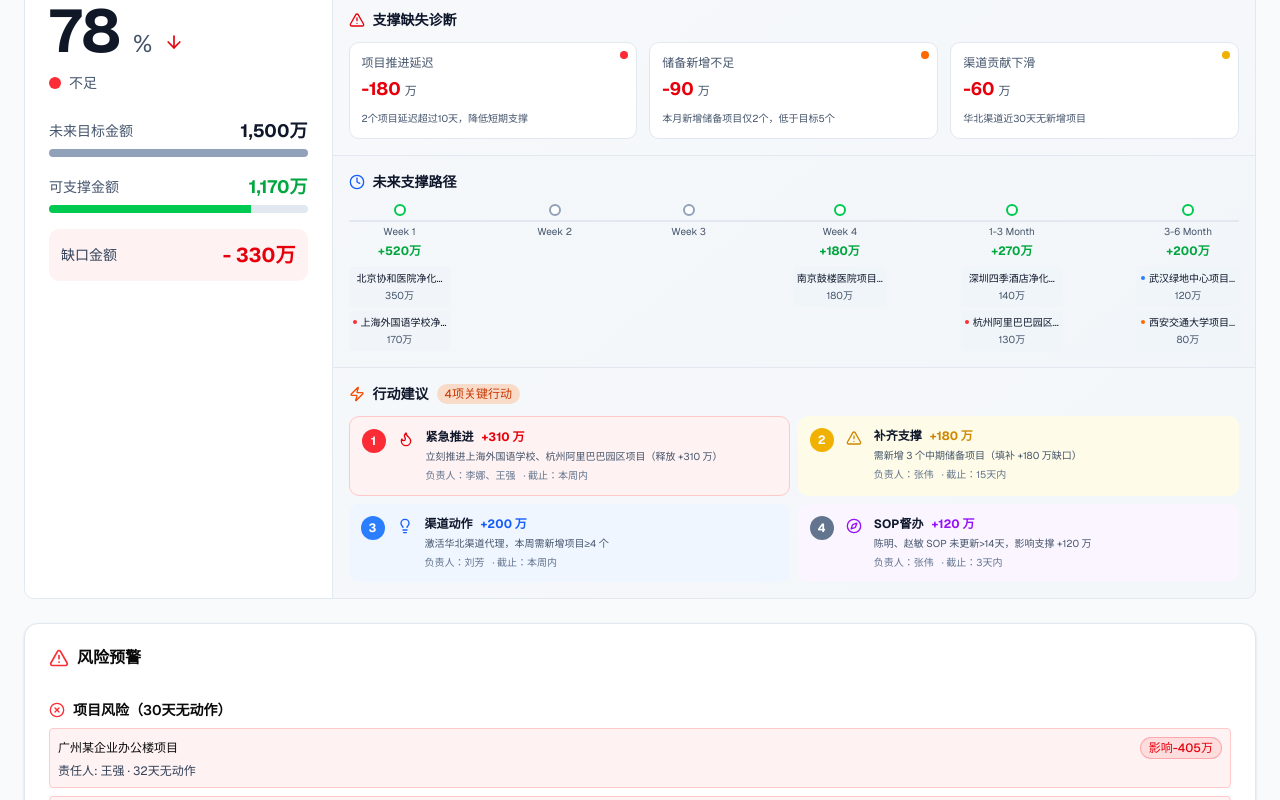
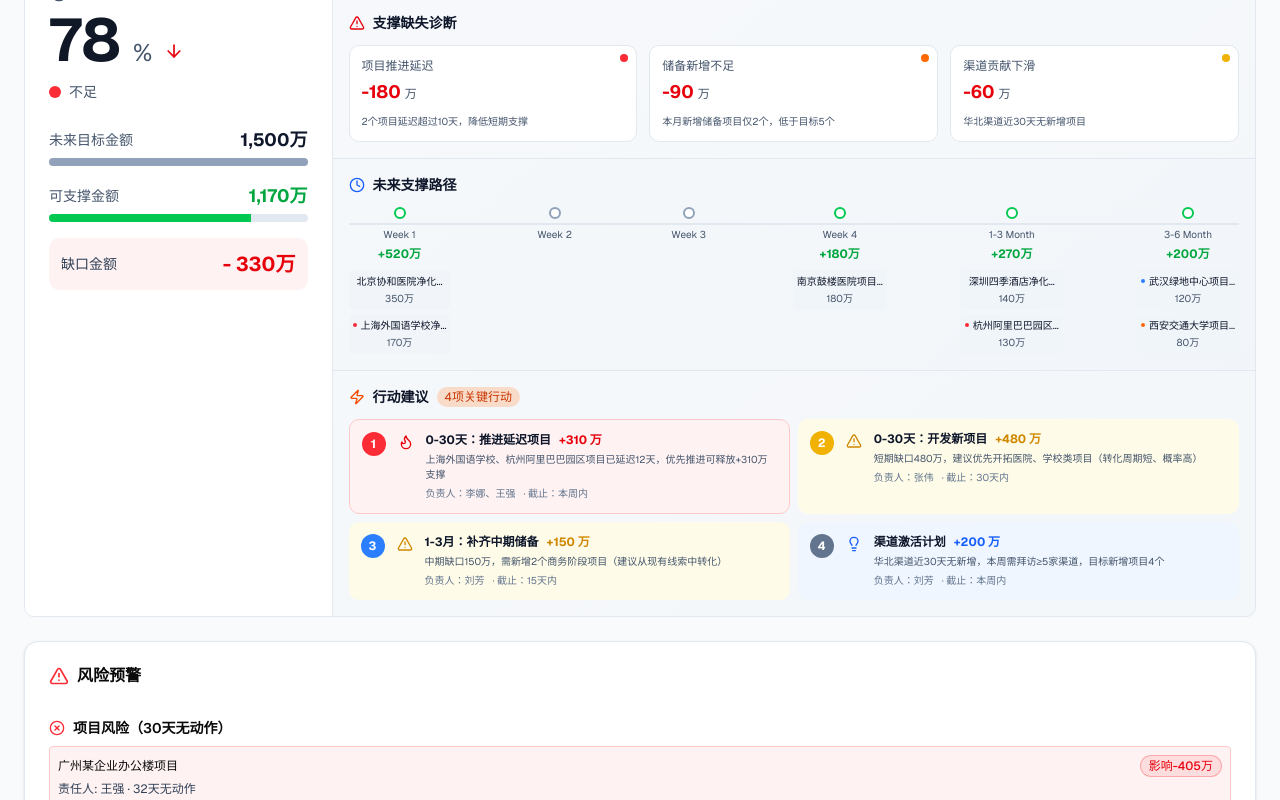
Before and after one commit to navylee1990/coze_jsc, a Next.js app: page /gm in a window 1280 px wide. Shown: the part 1068-1868 px from the top of the page. Built offline with nearby package versions, Linux system fonts and the light colour scheme.

Commit message:
feat(gm): 优化未来支撑充分性面板，添加针对性行动建议

```diff
--- a/src/components/FutureSupportAdequacyPanel.tsx
+++ b/src/components/FutureSupportAdequacyPanel.tsx
@@ -294,8 +294,8 @@ const regionData: RegionData = {
       id: '1',
       type: 'urgent',
       priority: 1,
-      title: '紧急推进',
-      description: '立刻推进上海外国语学校、杭州阿里巴巴园区项目（释放 +310 万）',
+      title: '0-30天：推进延迟项目',
+      description: '上海外国语学校、杭州阿里巴巴园区项目已延迟12天，优先推进可释放+310万支撑',
       impact: '+310 万',
       owner: '李娜、王强',
       deadline: '本周内'
@@ -304,31 +304,31 @@ const regionData: RegionData = {
       id: '2',
       type: 'supplement',
       priority: 2,
-      title: '补齐支撑',
-      description: '需新增 3 个中期储备项目（填补 +180 万缺口）',
-      impact: '+180 万',
+      title: '0-30天：开发新项目',
+      description: '短期缺口480万，建议优先开拓医院、学校类项目（转化周期短、概率高）',
+      impact: '+480 万',
       owner: '张伟',
-      deadline: '15天内'
+      deadline: '30天内'
     },
     {
       id: '3',
+      type: 'supplement',
+      priority: 3,
+      title: '1-3月：补齐中期储备',
+      description: '中期缺口150万，需新增2个商务阶段项目（建议从现有线索中转化）',
+      impact: '+150 万',
+      owner: '刘芳',
+      deadline: '15天内'
+    },
+    {
+      id: '4',
       type: 'channel',
-      priority: 3,
-      title: '渠道动作',
-      description: '激活华北渠道代理，本周需新增项目≥4 个',
+      priority: 4,
+      title: '渠道激活计划',
+      description: '华北渠道近30天无新增，本周需拜访≥5家渠道，目标新增项目4个',
       impact: '+200 万',
       owner: '刘芳',
       deadline: '本周内'
-    },
-    {
-      id: '4',
-      type: 'sop',
-      priority: 4,
-      title: 'SOP督办',
-      description: '陈明、赵敏 SOP 未更新>14天，影响支撑 +120 万',
-      impact: '+120 万',
-      owner: '张伟',
-      deadline: '3天内'
     }
   ]
   },
@@ -487,22 +487,32 @@ const regionData: RegionData = {
     actions: [
       {
         id: '1',
+        type: 'urgent',
+        priority: 1,
+        title: '0-30天：开发新项目',
+        description: '短期缺口120万，建议开拓石家庄、保定地区医院项目（转化周期约20天）',
+        impact: '+120 万',
+        owner: '张伟',
+        deadline: '20天内'
+      },
+      {
+        id: '2',
         type: 'supplement',
-        priority: 1,
-        title: '补齐支撑',
-        description: '需新增 2 个中期储备项目（填补 +45 万缺口）',
-        impact: '+45 万',
-        owner: '张伟',
-        deadline: '15天内'
-      },
-      {
-        id: '2',
-        type: 'channel',
         priority: 2,
-        title: '渠道动作',
-        description: '激活河北地区渠道，本周需新增项目≥2 个',
+        title: '1-3月：补齐中期储备',
+        description: '中期缺口30万，需新增1个商务阶段项目',
         impact: '+30 万',
         owner: '李娜',
+        deadline: '15天内'
+      },
+      {
+        id: '3',
+        type: 'channel',
+        priority: 3,
+        title: '激活河北渠道',
+        description: '河北渠道近20天无新增，本周拜访2家渠道，目标新增项目2个',
+        impact: '+40 万',
+        owner: '刘芳',
         deadline: '本周内'
       }
     ]
@@ -828,8 +838,8 @@ const regionData: RegionData = {
         id: '1',
         type: 'urgent',
         priority: 1,
-        title: '紧急推进',
-        description: '立刻推进深圳四季酒店、珠海长隆项目（释放 +70 万）',
+        title: '0-30天：紧急推进延迟项目',
+        description: '深圳四季酒店、珠海长隆项目已延迟15天和10天，优先推进可释放+70万',
         impact: '+70 万',
         owner: '陈明',
         deadline: '本周内'
@@ -838,18 +848,28 @@ const regionData: RegionData = {
         id: '2',
         type: 'supplement',
         priority: 2,
-        title: '补齐支撑',
-        description: '需新增 3 个中期储备项目（填补 +35 万缺口）',
-        impact: '+35 万',
+        title: '0-30天：开发新项目',
+        description: '短期缺口170万，建议开拓广州、深圳地区酒店项目（成交周期15-20天）',
+        impact: '+170 万',
         owner: '刘芳',
-        deadline: '15天内'
+        deadline: '25天内'
       },
       {
         id: '3',
+        type: 'supplement',
+        priority: 3,
+        title: '1-3月：补齐中期储备',
+        description: '中期缺口60万，需新增2个商务阶段项目',
+        impact: '+60 万',
+        owner: '赵敏',
+        deadline: '20天内'
+      },
+      {
+        id: '4',
         type: 'channel',
-        priority: 3,
-        title: '渠道动作',
-        description: '激活深圳渠道，本周需新增项目≥3 个',
+        priority: 4,
+        title: '激活深圳渠道',
+        description: '深圳渠道近30天无新增，本周拜访3家，目标新增项目3个',
         impact: '+50 万',
         owner: '赵敏',
         deadline: '本周内'
@@ -1013,9 +1033,9 @@ const regionData: RegionData = {
         id: '1',
         type: 'urgent',
         priority: 1,
-        title: '推进项目',
-        description: '加快成都IFS国际金融中心项目推进',
-        impact: '+15 万',
+        title: '0-30天：推进延迟项目',
+        description: '成都IFS项目已延迟，优先推进可释放+20万',
+        impact: '+20 万',
         owner: '孙丽',
         deadline: '本周内'
       },
@@ -1023,8 +1043,8 @@ const regionData: RegionData = {
         id: '2',
         type: 'supplement',
         priority: 2,
-        title: '补齐支撑',
-        description: '需新增 1 个中期储备项目',
+        title: '1-3月：补齐中期储备',
+        description: '中期缺口20万，需新增1个商务阶段项目',
         impact: '+20 万',
         owner: '周杰',
         deadline: '15天内'
@@ -1153,7 +1173,7 @@ const regionData: RegionData = {
         type: 'supplement',
         priority: 1,
         title: '持续开拓',
-        description: '保持当前态势，继续开拓新项目',
+        description: '当前支撑充足（95%），保持现有项目推进节奏，继续开拓西安、兰州地区新项目',
         impact: '+10 万',
         owner: '吴刚',
         deadline: '30天内'
@@ -1450,10 +1470,27 @@ export default function FutureSupportAdequacyPanel({
                   </div>
 
                   {/* 覆盖度 */}
-                  <div className="flex items-center justify-center mb-3">
+                  <div className="flex items-center justify-center mb-2">
                     <span className="text-xs text-slate-600">覆盖度</span>
                     <span className={cn('text-lg font-bold ml-2', statusColor.text)}>{level.coverage}%</span>
                   </div>
+
+                  {/* 针对性建议 */}
+                  {level.coverage < 70 && (
+                    <div className={cn(
+                      'p-2 rounded text-[10px] mb-2',
+                      theme === 'dark' ? 'bg-red-500/20 border border-red-500/30' : 'bg-red-50 border border-red-200'
+                    )}>
+                      <div className="flex items-center gap-1 mb-1">
+                        <AlertTriangle className="w-3 h-3 text-red-600" />
+                        <span className="font-bold text-red-700">支撑不足</span>
+                      </div>
+                      <div className="text-slate-700">
+                        {level.coverage < 50 && '紧急：需新增' + (level.target - level.amount) + '万（开发新项目）'}
+                        {level.coverage >= 50 && level.coverage < 70 && '建议：推进' + level.projects.filter(p => !p.isOnTrack).length + '个延迟项目'}
+                      </div>
+                    </div>
+                  )}
 
                   {/* Top项目列表 */}
                   <div className="space-y-2">
```
